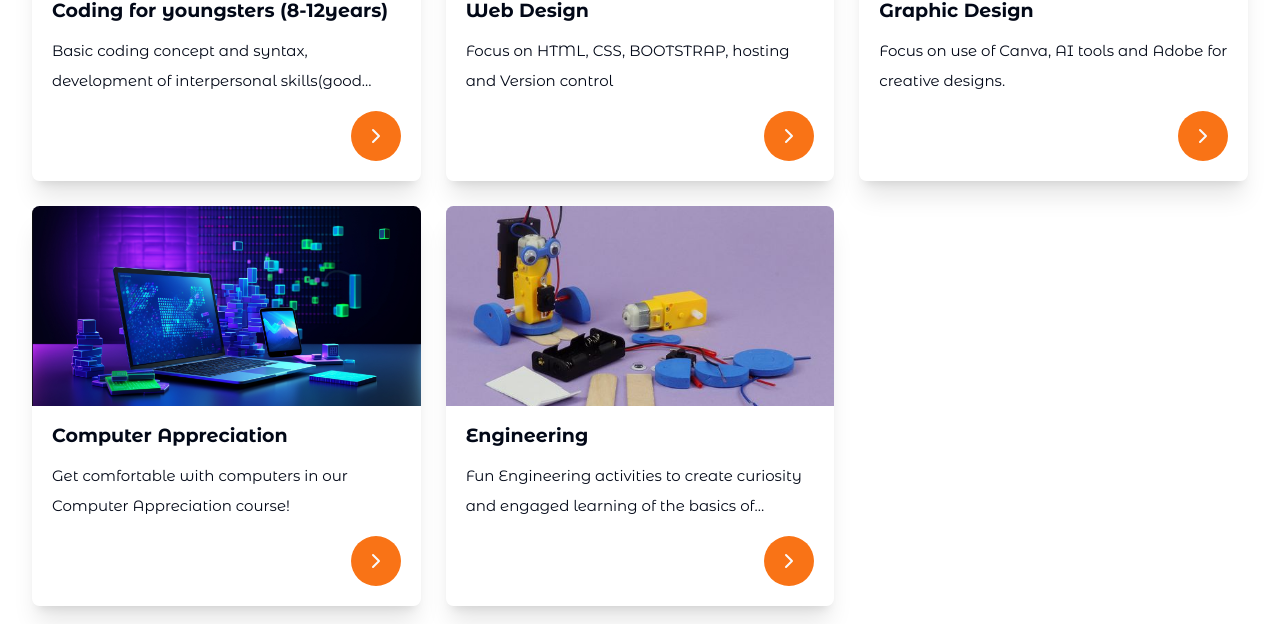
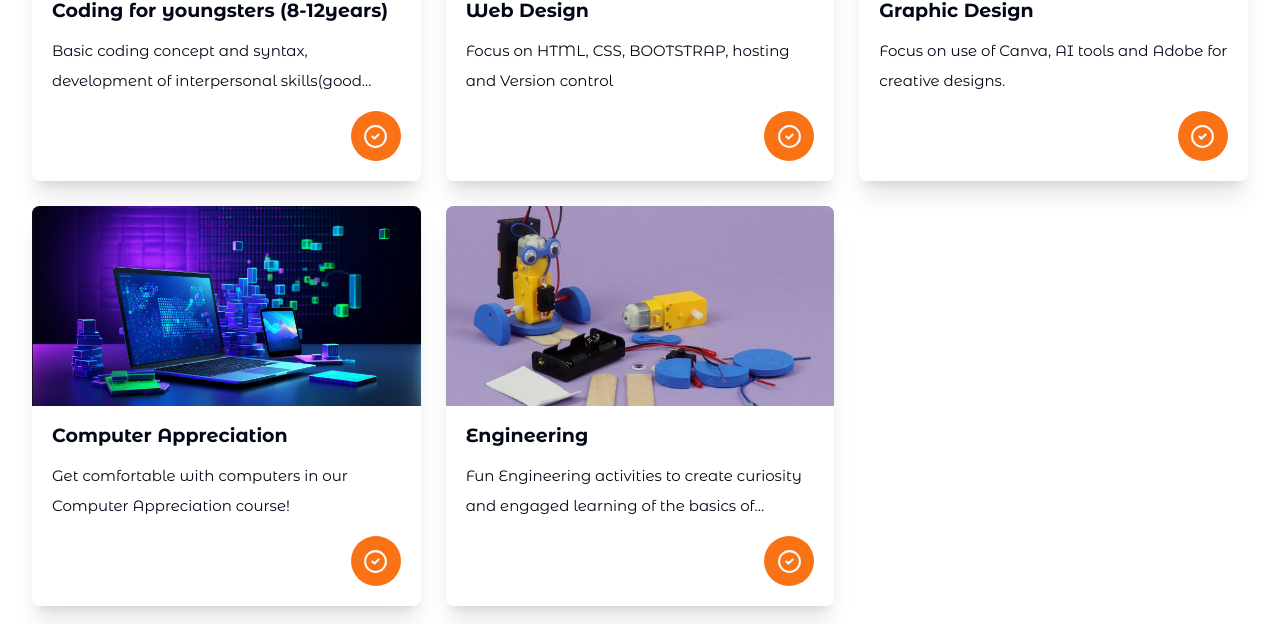
Before and after one commit to Counsel19/lenocity, a Next.js app: page /services in a window 1280 px wide. Shown: the part 919-1543 px from the top of the page. Built offline with nearby package versions, Linux system fonts and the light colour scheme.

Commit message:
renoved uneccesary

```diff
--- a/components/home/molecules/ServiceCard.tsx
+++ b/components/home/molecules/ServiceCard.tsx
@@ -1,6 +1,6 @@
-import { Button, buttonVariants } from "@/components/ui/button";
+import { buttonVariants } from "@/components/ui/button";
 import { cn } from "@/lib/utils";
-import { ChevronRight, SquareChartGantt } from "lucide-react";
+import { CircleCheck, SquareChartGantt } from "lucide-react";
 import Image from "next/image";
 import Link from "next/link";
 import React, { FC } from "react";
@@ -33,7 +33,9 @@ const ServiceCard: FC<ServiceCardProps> = ({
         <span className=" opacity-0 invisible group-hover:opacity-100 group-hover:visible transition-opacity duration-1000 ease-out absolute p-5 -top-8 right-8 -translate-y-[50%] bg-orange-100 rounded-full">
           <SquareChartGantt color="#000000" />
         </span>
-        <p className="text-[1.5rem] leading-[3rem] truncate-2-lines">{description}</p>
+        <p className="text-[1.5rem] leading-[3rem] truncate-2-lines">
+          {description}
+        </p>
         <div className="flex justify-end">
           <Link
             href={link}
@@ -43,7 +45,7 @@ const ServiceCard: FC<ServiceCardProps> = ({
               })
             )}
           >
-            <ChevronRight />
+            <CircleCheck size={25} />
           </Link>
         </div>
       </div>
```
